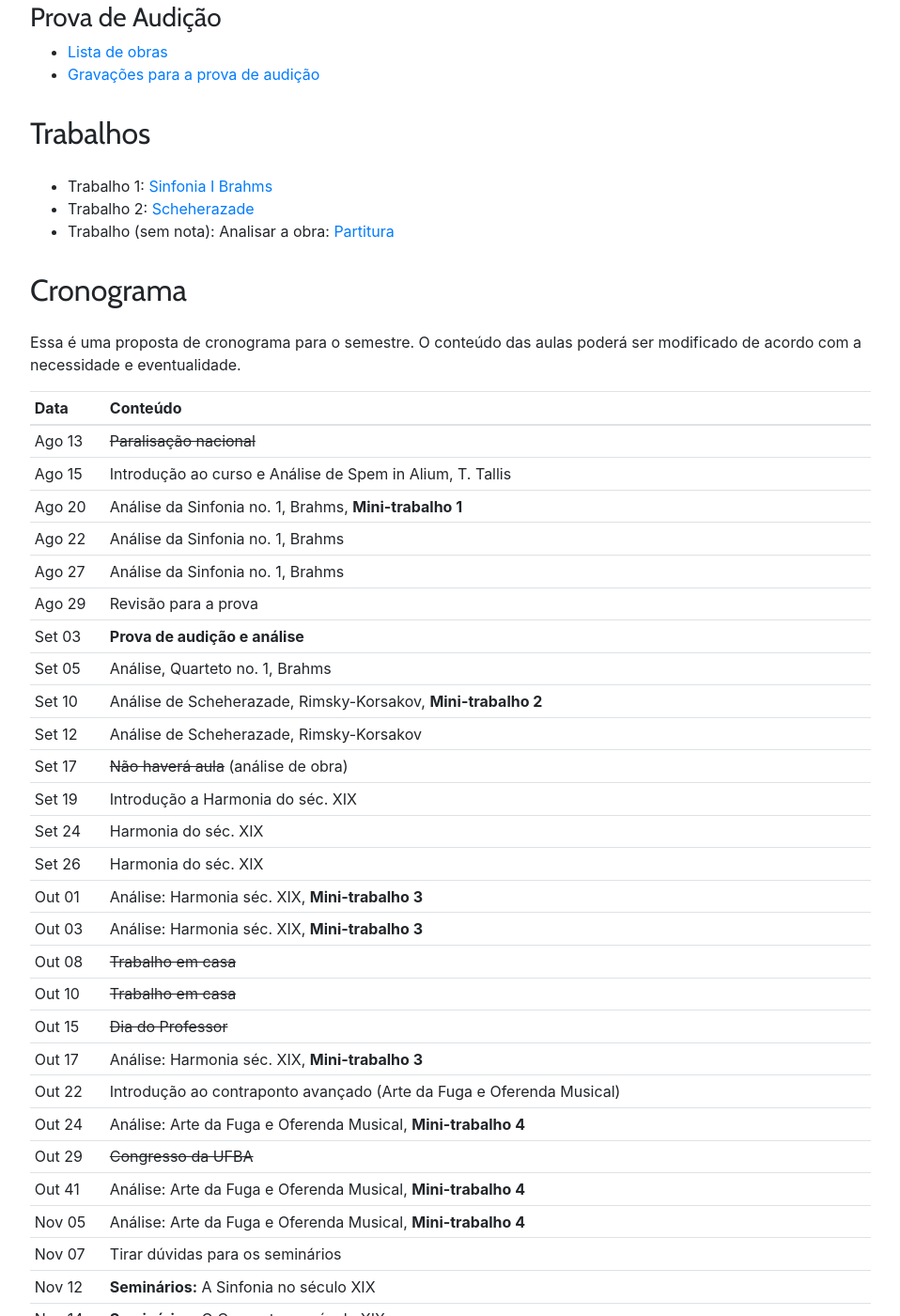
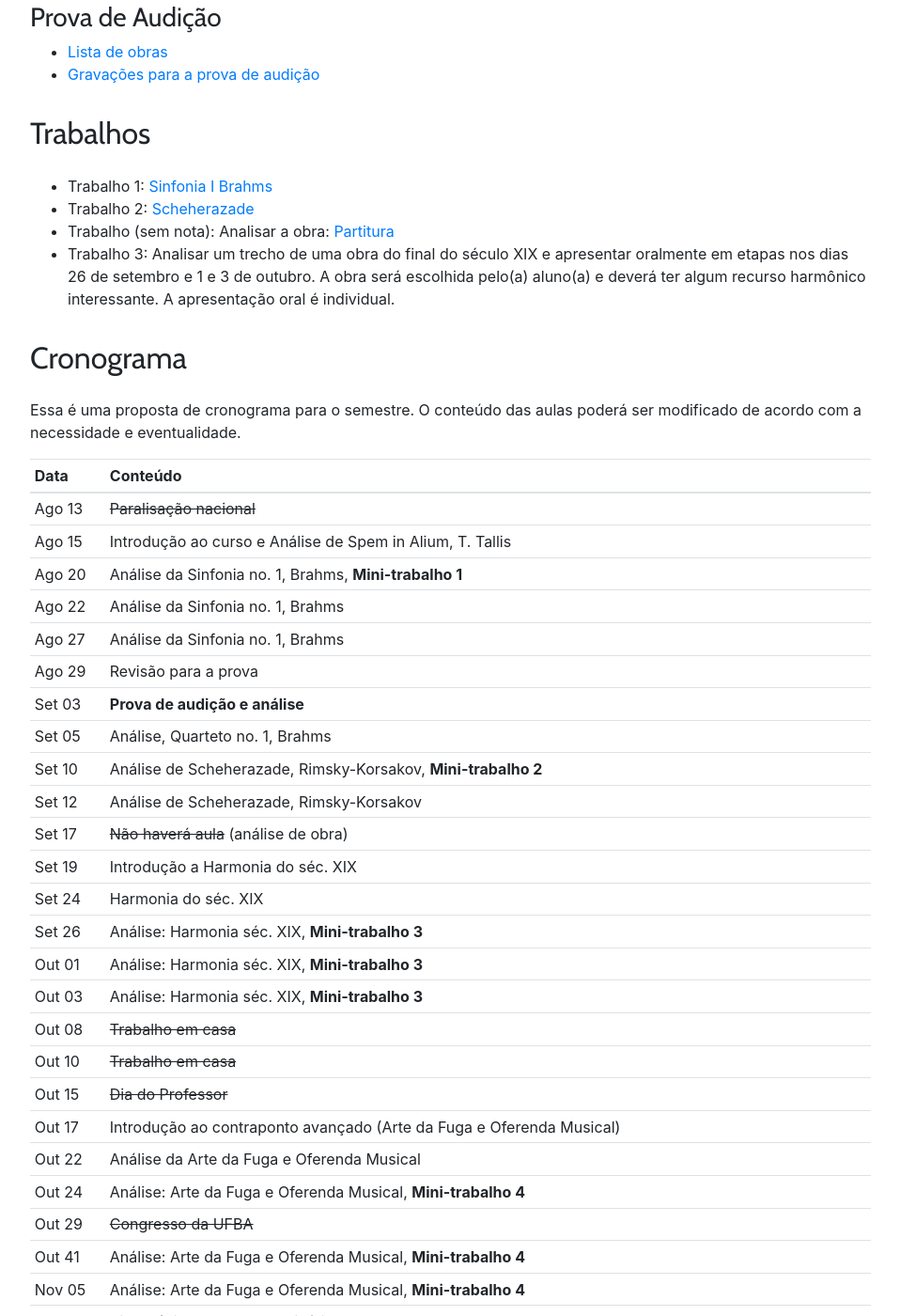
Before and after one commit to kroger/genosmus, a Jekyll site: the page built from _pedro/2019.2/musa76.md, in a window 1280 px wide and 1400 px high, scrolled down 1161 px. Shown: the whole window at 94% size, without its empty margins (68-1026 px from the left). Built offline with Jekyll 4.4.1, drawn with Linux system fonts in a browser that asks for light colours.

Commit message:
Atualiza cronograma e acrescenta mini-trabalho 3
Antecipei a entrega de um mini-trabalho

```diff
--- a/_pedro/2019.2/musa76.md
+++ b/_pedro/2019.2/musa76.md
@@ -63,6 +63,10 @@ para me procurar; depois disso a nota não será modificada.
 - Trabalho 1: [Sinfonia I Brahms](/pedro/trabalho-brahms/)
 - Trabalho 2: [Scheherazade](/pedro/trabalho-scheherazade/)
 - Trabalho (sem nota): Analisar a obra: [Partitura][12]
+- Trabalho 3: Analisar um trecho de uma obra do final do século XIX e
+  apresentar oralmente em etapas nos dias 26 de setembro e 1 e 3 de
+  outubro. A obra será escolhida pelo(a) aluno(a) e deverá ter algum
+  recurso harmônico interessante. A apresentação oral é individual.
 
 <!--
 - Trabalho 3: [Fuga](/pedro/trabalho-fuga/)
@@ -89,14 +93,14 @@ eventualidade.
 | Set 17 | <del>Não haverá aula</del> (análise de obra)                         |
 | Set 19 | Introdução a Harmonia do séc. XIX                                    |
 | Set 24 | Harmonia do séc. XIX                                                 |
-| Set 26 | Harmonia do séc. XIX                                                 |
+| Set 26 | Análise: Harmonia séc. XIX, **Mini-trabalho 3**                      |
 | Out 01 | Análise: Harmonia séc. XIX, **Mini-trabalho 3**                      |
 | Out 03 | Análise: Harmonia séc. XIX, **Mini-trabalho 3**                      |
 | Out 08 | <del>Trabalho em casa</del>                                          |
 | Out 10 | <del>Trabalho em casa</del>                                          |
 | Out 15 | <del>Dia do Professor</del>                                          |
-| Out 17 | Análise: Harmonia séc. XIX, **Mini-trabalho 3**                      |
-| Out 22 | Introdução ao contraponto avançado (Arte da Fuga e Oferenda Musical) |
+| Out 17 | Introdução ao contraponto avançado (Arte da Fuga e Oferenda Musical) |
+| Out 22 | Análise da Arte da Fuga e Oferenda Musical                           |
 | Out 24 | Análise: Arte da Fuga e Oferenda Musical,  **Mini-trabalho 4**       |
 | Out 29 | <del>Congresso da UFBA</del>                                         |
 | Out 41 | Análise: Arte da Fuga e Oferenda Musical,  **Mini-trabalho 4**       |
```
